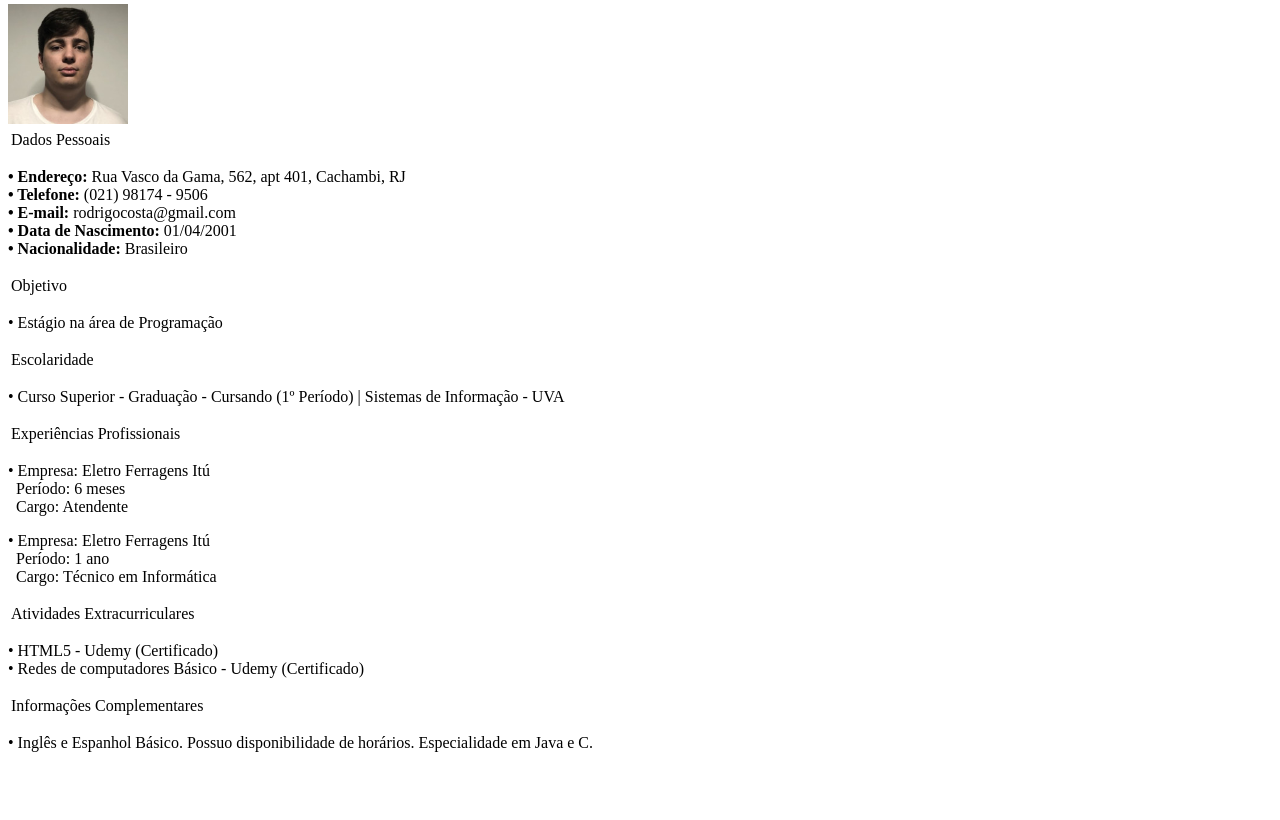
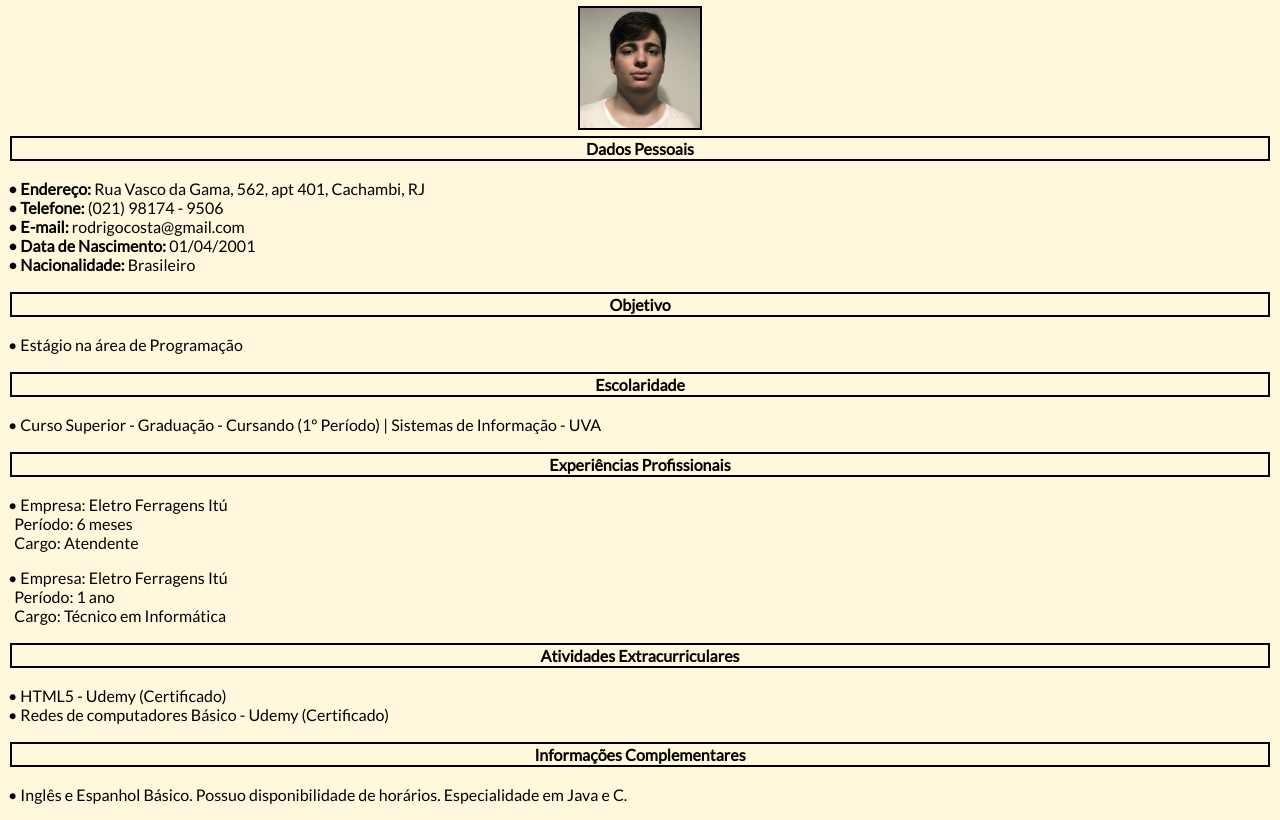
Before and after one commit to RodrigoCostaLoureiro/Curriculo, a plain HTML site: page index.html in a window 1280 px wide. Shown: the part 76-896 px from the top of the page. Before the commit the page ends 844 px from the top, so only its background shows below. Drawn offline with Linux system fonts and the light colour scheme.

Commit message:
Update index.html

```diff
--- a/index.html
+++ b/index.html
@@ -3,7 +3,7 @@
     <head>
         <meta charset="utf-8">
         <title> Currículo Rodrigo Costa Loureiro</title>
-        <link rel="stylesheet" href="CSS_Curriculo_ProvaA2.css">
+        <link rel="stylesheet" href="index.css">
     </head>
     <body>
         <h1> Rodrigo Costa Loureiro </h1>
```
